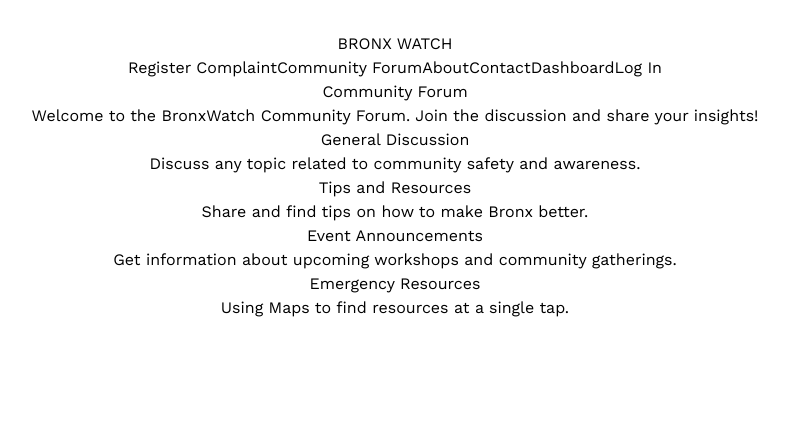
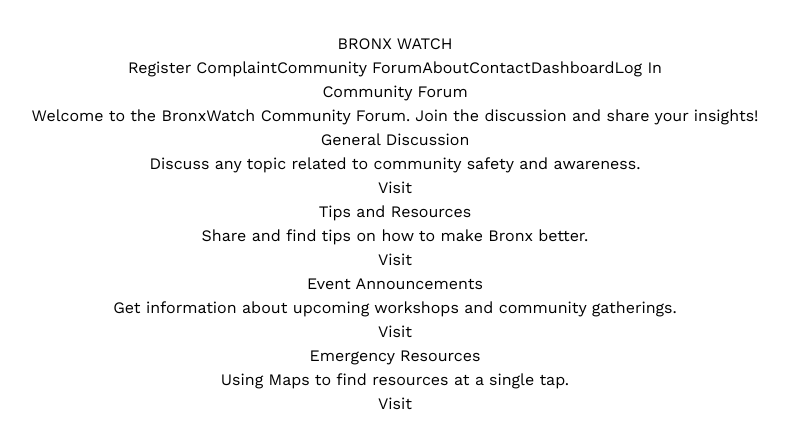
Before and after one commit to AnupK1234/BronxWatch, a React (Vite) app in the folder client/: page /community_forum in a window 1280 px wide. Shown: the top 448 px of the page, without its empty margins (245-1034 px from the left). Built offline with nearby package versions, Linux system fonts and the light colour scheme.

Commit message:
Update Community_Forum.jsx

```diff
--- a/client/src/pages/Community_Forum.jsx
+++ b/client/src/pages/Community_Forum.jsx
@@ -1,6 +1,9 @@
 import React from 'react';
+import { Link } from 'react-router-dom';
+
 
 const Community_Forum = () => {
+
     return (
         <div className="bg-gray-100 min-h-screen p-12 mt-14">
             <div className="container mx-auto">
@@ -14,18 +17,22 @@ const Community_Forum = () => {
                     <div className="bg-white p-6 rounded-lg shadow">
                         <h2 className="font-semibold text-xl text-gray-800">General Discussion</h2>
                         <p className="text-gray-600">Discuss any topic related to community safety and awareness.</p>
+                        <Link to="/community_forum/general" className="text-blue-500 hover:text-blue-700">Visit</Link>
                     </div>
                     <div className="bg-white p-6 rounded-lg shadow">
                         <h2 className="font-semibold text-xl text-gray-800">Tips and Resources</h2>
                         <p className="text-gray-600">Share and find tips on how to make Bronx better.</p>
+                        <Link to="/community_forum/tip" className="text-blue-500 hover:text-blue-700">Visit</Link>
                     </div>
                     <div className="bg-white p-6 rounded-lg shadow">
                         <h2 className="font-semibold text-xl text-gray-800">Event Announcements</h2>
                         <p className="text-gray-600">Get information about upcoming workshops and community gatherings.</p>
+                        <Link to="/community_forum/event" className="text-blue-500 hover:text-blue-700">Visit</Link>
                     </div>
                     <div className="bg-white p-6 rounded-lg shadow">
                         <h2 className="font-semibold text-xl text-gray-800">Emergency Resources</h2>
                         <p className="text-gray-600">Using Maps to find resources at a single tap.</p>
+                        <Link to="/community_forum/emergency" className="text-blue-500 hover:text-blue-700">Visit</Link>
                     </div>
                 </div>
             </div>
```
